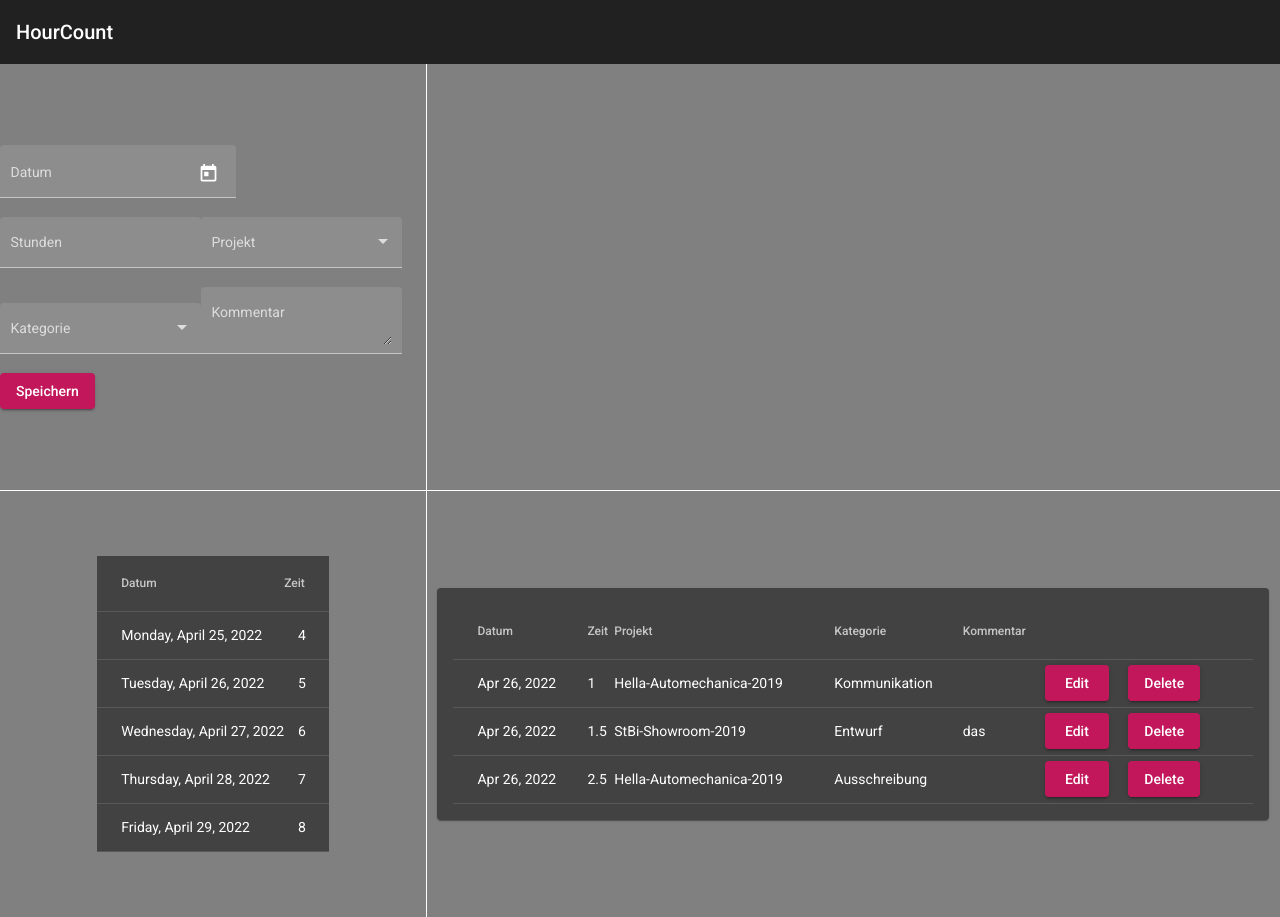
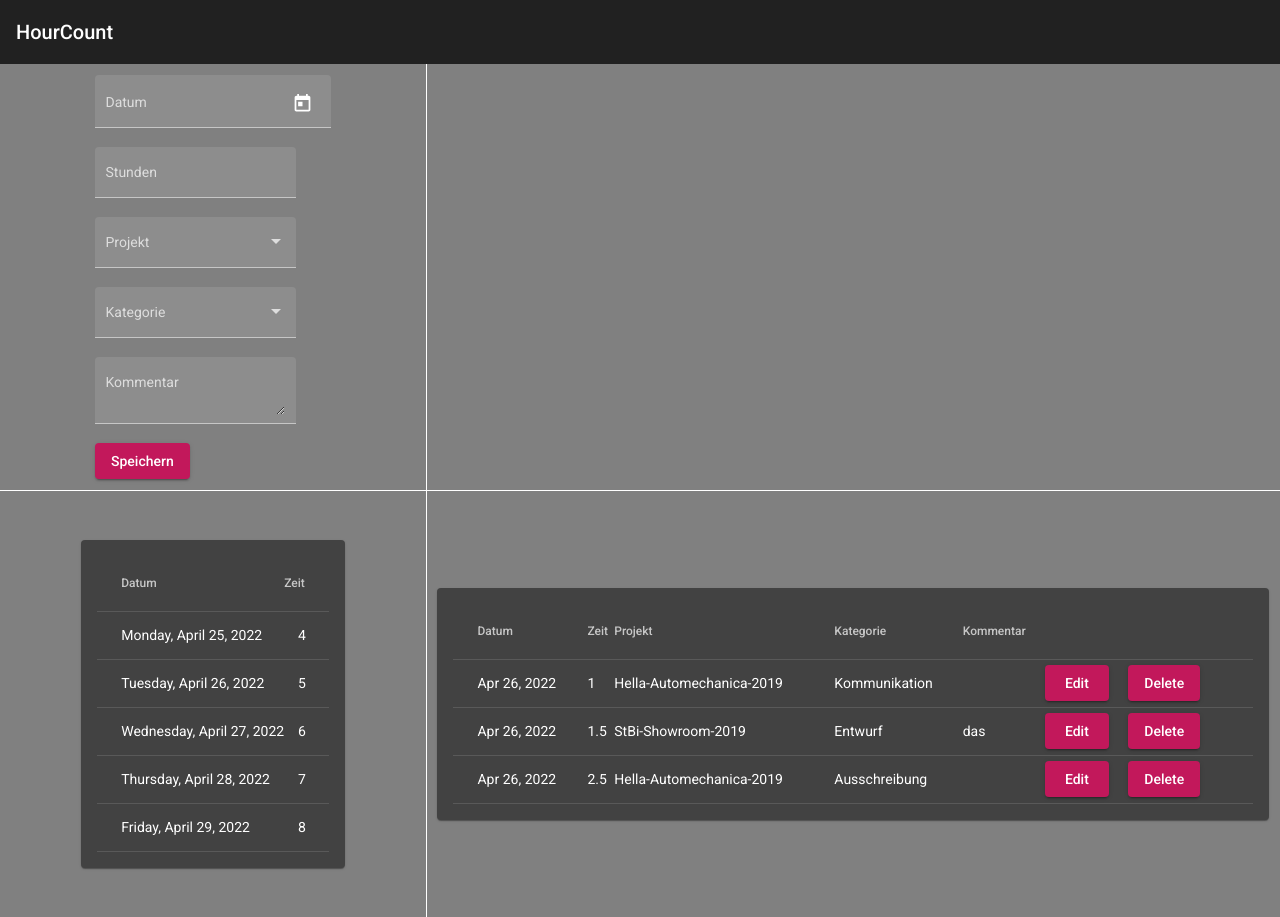
Before and after one commit to janbah/HourCountAngular, an Angular app: page / in a window 1280 px wide. Built offline with nearby package versions, Linux system fonts and the light colour scheme.

Commit message:
some css changes

```diff
--- a/src/app/app.component.css
+++ b/src/app/app.component.css
@@ -1,3 +1,4 @@
 mat-grid-tile {
   background: grey;
+  max-width: 1000px;
 }
--- a/src/app/app.component.html
+++ b/src/app/app.component.html
@@ -3,8 +3,9 @@
 </mat-toolbar>
 
 <mat-grid-list  cols="3">
-  <mat-grid-tile colspan="1">
-    <app-working-time-form></app-working-time-form>
+  <mat-grid-tile style="color: aliceblue" colspan="1">
+
+    <app-working-time-form style="color: aliceblue"></app-working-time-form>
   </mat-grid-tile>
   <mat-grid-tile colspan="2">
   </mat-grid-tile>
--- a/src/app/working-time-form/working-time-form.component.css
+++ b/src/app/working-time-form/working-time-form.component.css
@@ -3,3 +3,8 @@
   flex-direction: column;
   align-items: flex-start;
 }
+form{
+  display: flex;
+  align-items: flex-start;
+  flex-direction: column;
+}
--- a/src/app/working-time-overview/working-time-sum.component.css
+++ b/src/app/working-time-overview/working-time-sum.component.css
@@ -3,6 +3,10 @@ table {
   justify-content: left;
 }
 
+mat-grid-tile-content
+{
+  justify-content: normal;
+}
 
 
 .mat-cell{
--- a/src/app/working-time-overview/working-time-sum.component.html
+++ b/src/app/working-time-overview/working-time-sum.component.html
@@ -1,3 +1,4 @@
+<mat-card>
   <table mat-table [dataSource]="workingTimeOverviewItems">
 
     <ng-container matColumnDef="date">
@@ -14,3 +15,4 @@
       <tr mat-row *matRowDef="let row; columns: columnsToDisplay;"(click)="showDetails(row)"></tr>
 
   </table>
+</mat-card>
--- a/src/styles.css
+++ b/src/styles.css
@@ -2,7 +2,3 @@
 
 html, body { height: 100%; }
 body { margin: 0; font-family: Roboto, "Helvetica Neue", sans-serif; }
-
-.mat-grid-tile{
-  justify-content: left;
-}
```
Lines whose indentation alone changed are shown as unchanged.
